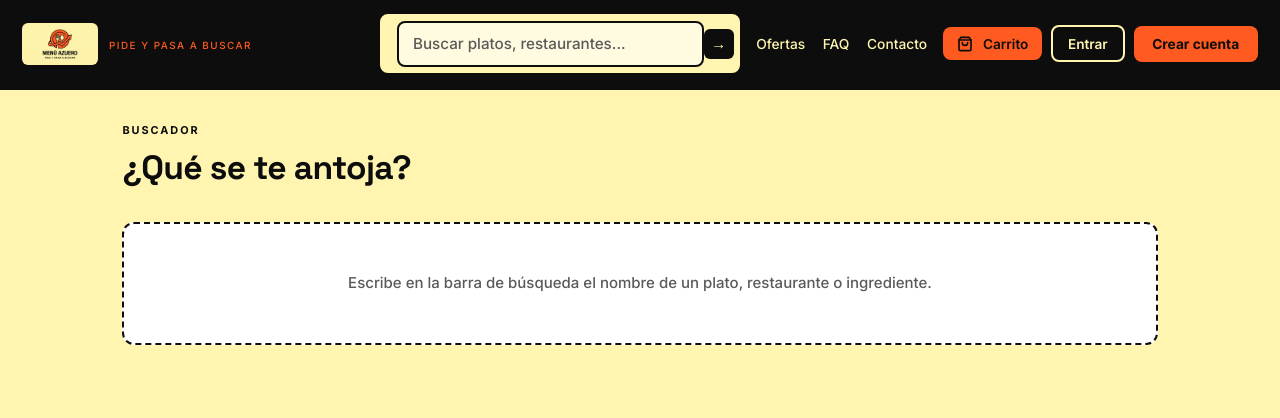
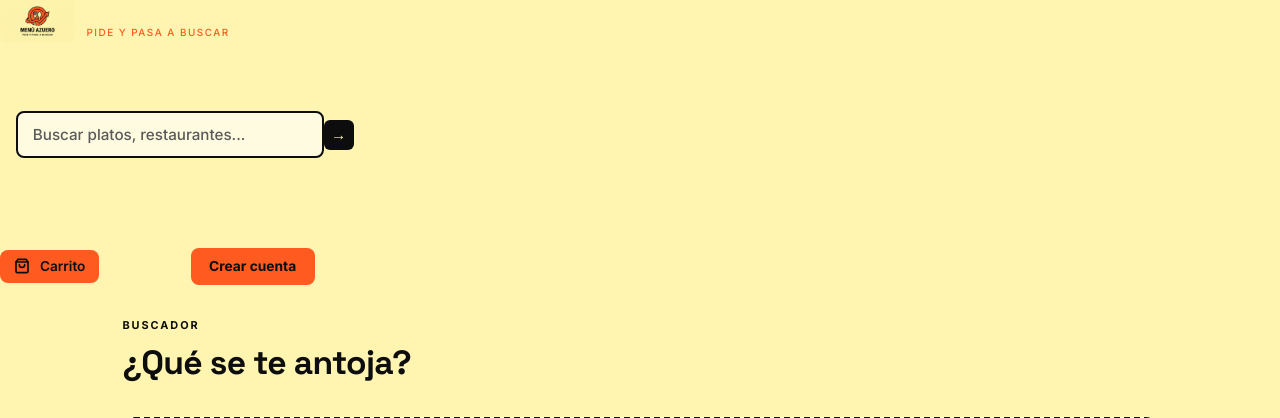
Before and after one commit to Xenviia/MenuAzuero, a Flask app: page /buscar in a window 1280 px wide. Shown: the top 418 px of the page. Run offline with Flask 3, Linux system fonts and the light colour scheme.

Commit message:
logo actualizacion

```diff
--- a/templates/base.html
+++ b/templates/base.html
@@ -7,10 +7,9 @@
   <link rel="stylesheet" href="{{ url_for('static', filename='style.css') }}">
 </head>
 <body>
-  <div class="navbar">
-    <a class="brand" href="{{ url_for('index') }}">
+  <a class="brand" href="{{ url_for('index') }}">
       <img src="{{ url_for('static', filename='img/logo.png') }}" alt="Menú Azuero" class="brand-logo">
-      <small>Pide y pasa a buscar</small>
+      <span class="brand-text">Menú Azuero<small>Pide y pasa a buscar</small></span>
     </a>
 
     <form class="search-form" action="{{ url_for('buscar') }}" method="GET">
```
